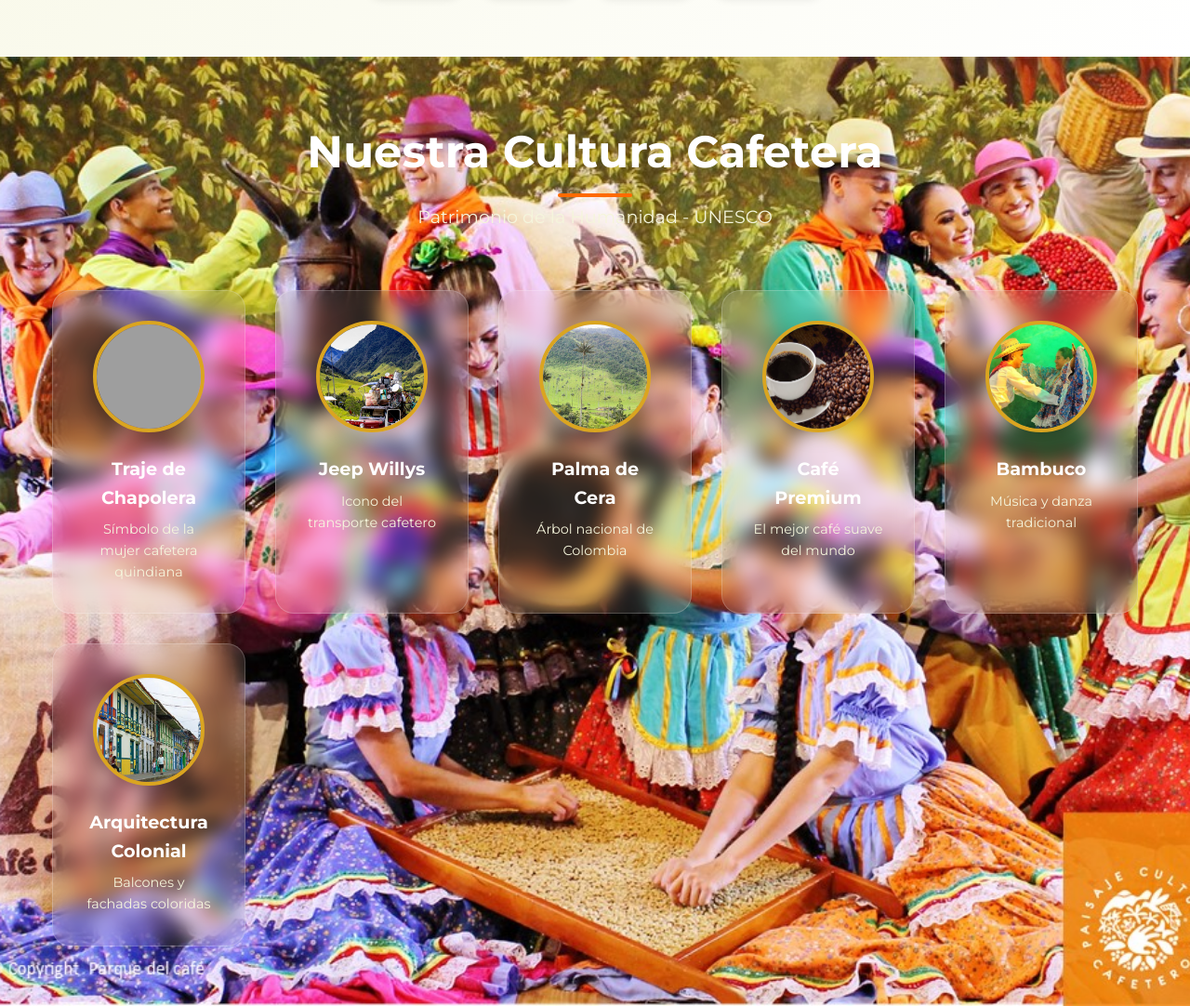
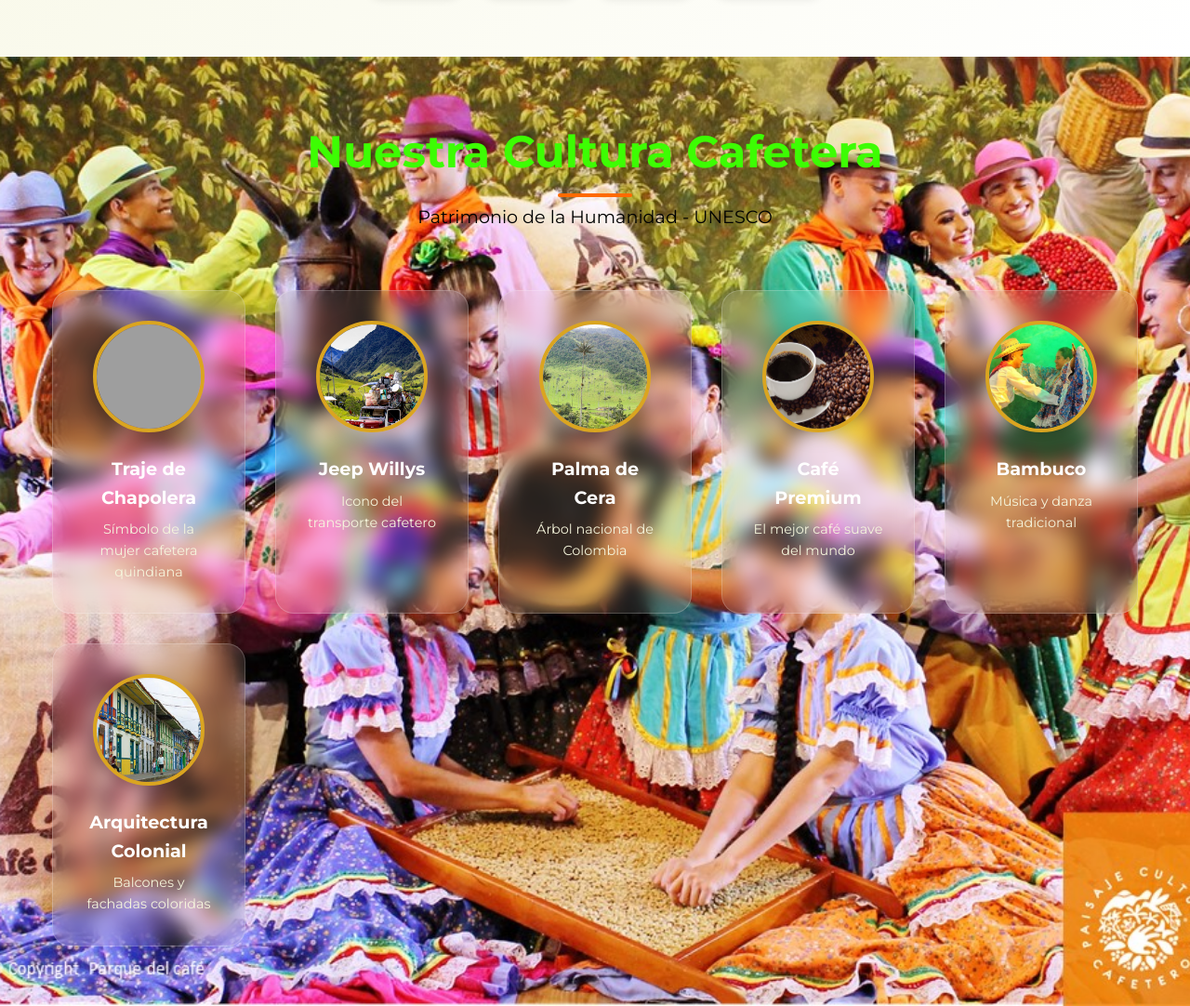
Before and after one commit to Crisb26/secricaReport, a website with bundled scripts: page index.html in a window 1280 px wide. Shown: the part 3124-4206 px from the top of the page at 93% size. Built offline with nearby package versions, Linux system fonts and the light colour scheme; grey boxes are pictures that could not be loaded; files whose address does not match are found by name.

Commit message:
ajustes de colores, mejoras visuales

```diff
--- a/styles/inicio.css
+++ b/styles/inicio.css
@@ -298,7 +298,7 @@ body {
 }
 
 .section-title.white {
-    color: var(--blanco);
+    color: #3dfd03 !important;
 }
 
 .section-title::after {
@@ -320,7 +320,7 @@ body {
 }
 
 .section-subtitle.white {
-    color: var(--beige-colonial);
+    color: #000202 !important;
 }
 
 .decoration-icon {
```
